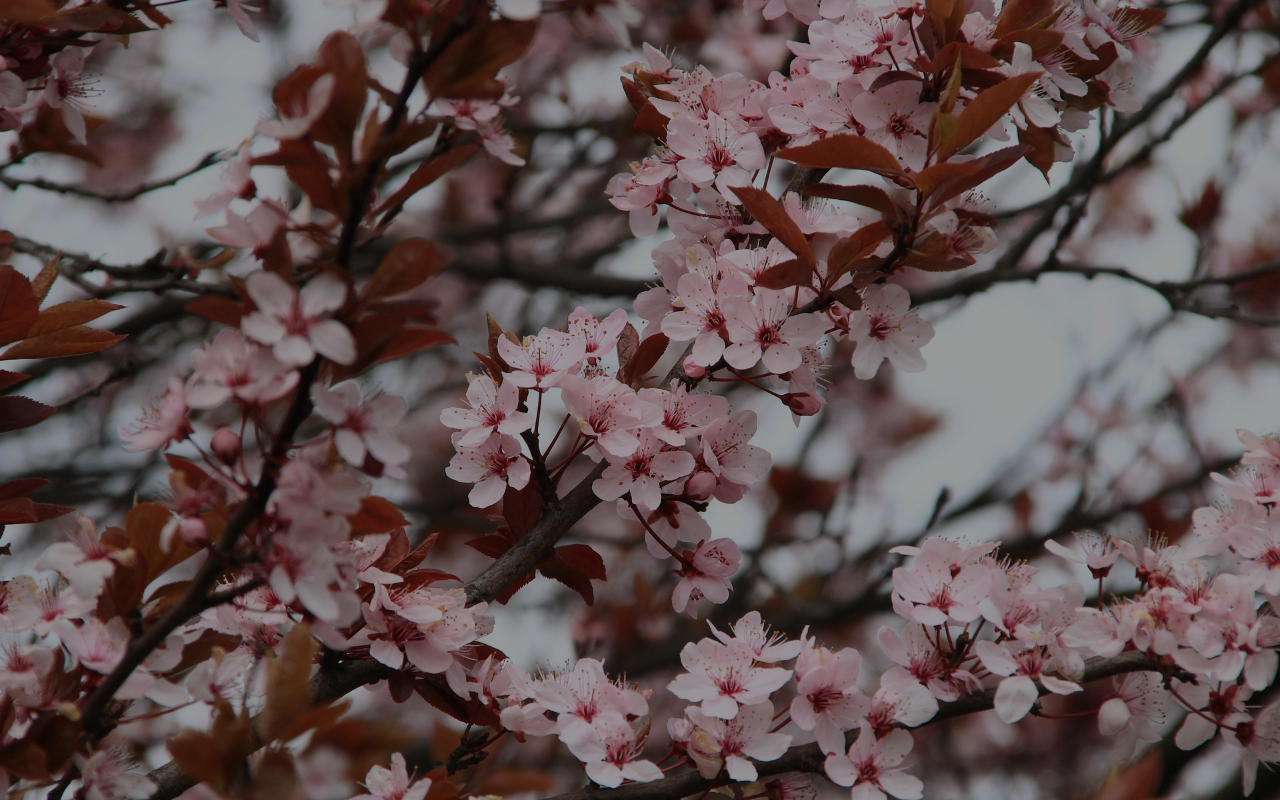
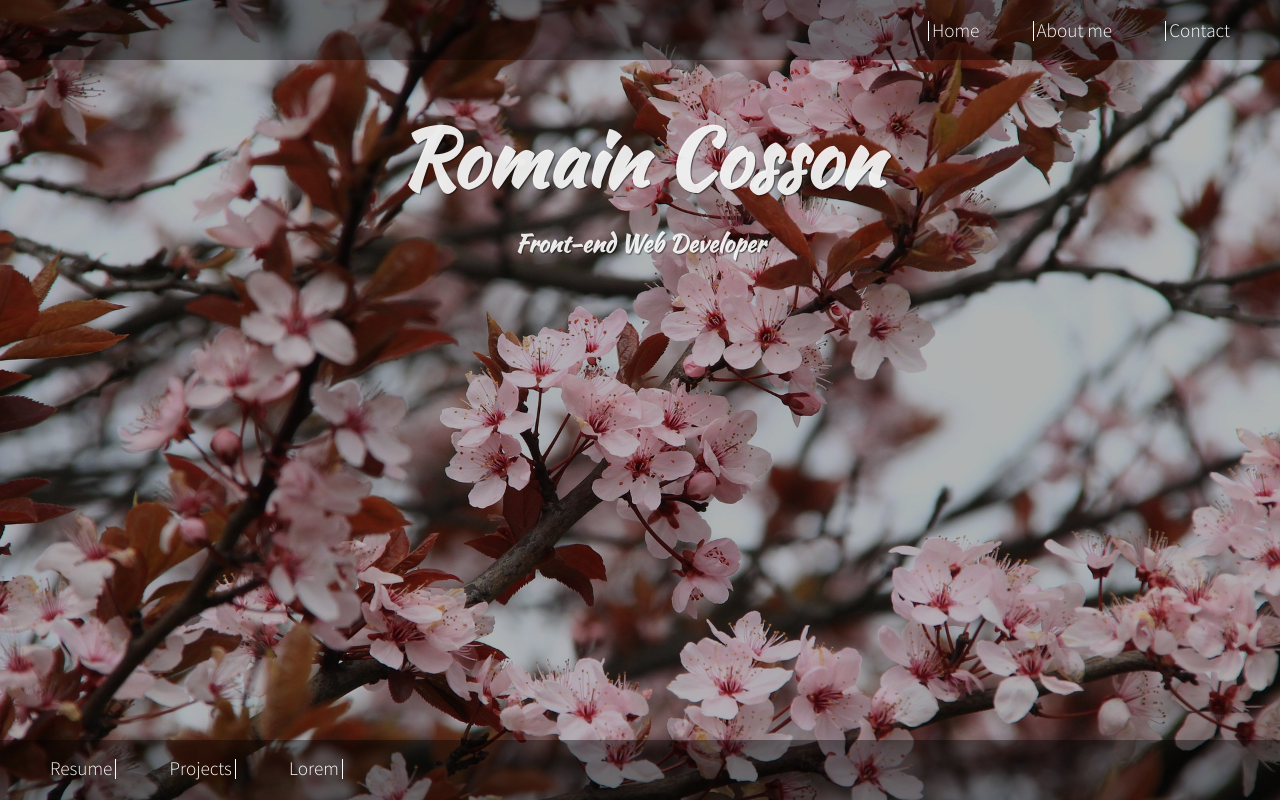
Before and after one commit to RCosson/RCosson.github.io, a plain HTML site: page index.html in a window 1280 px wide. Drawn offline with nearby package versions, Linux system fonts and the light colour scheme.

Commit message:
home page

```diff
--- /dev/null
+++ b/assets/scripts/script.js
@@ -0,0 +1,17 @@
+setTimeout( function(){
+  $(document).ready(function() {
+    $(".top").slideDown(1100).removeClass('.hidden');
+  });
+
+  $(document).ready(function() {
+    $(".bottom").slideDown(1100).removeClass('.hidden');
+  });
+
+  $(document).ready(function(){
+      setTimeout(function(){
+        $('.titles').fadeIn(750).removeClass('.hidden');
+        $('.nav').slideDown(750).removeClass('.hidden');
+       },
+    1200);
+  });
+}  , 400 );
--- a/assets/style/style.css
+++ b/assets/style/style.css
@@ -5,11 +5,110 @@ html, body, .content {
 
 body {
   margin: 0;
-  background-image: url("bg.jpg");
+  background-image: url("./img/bg.jpg");
   background-size: cover;
 }
 
 .content {
   margin: 0;
+  background-color: rgba(0, 0, 0, 0.3);
+}
+
+@font-face {
+  font-family: 'title';
+  src: url('./fonts/KaushanScript-Regular.otf');
+}
+
+@font-face {
+  font-family: 'rest';
+  src: url('./fonts/SourceSansPro-Light.otf');
+}
+
+* {
+  font-family: 'rest';
+}
+
+h1 {
+  padding-top: 100px;
+  font-size: 500%;
+  margin-bottom: 10px;
+}
+
+h1, h2 {
+  font-family: 'title';
+  margin-top: 0;
+  text-align: center;
+  color: rgba(255, 255, 255, 0.9);
+  text-shadow: 1px 1px 1px rgba(0, 0, 0, 0.5);
+}
+
+.hidden {
+  display: none;
+}
+
+.top {
+  position: absolute;
+  top: 0;
+  width: 100%;
   background-color: rgba(0, 0, 0, 0.4);
+  height: 60px;
 }
+
+.top ul {
+  list-style: none;
+  float: right;
+  margin-top: 18px;
+}
+
+.bottom ul {
+  list-style: none;
+  float: left;
+  margin-bottom: 18px;
+}
+
+.top li, .bottom li {
+  display: inline;
+  color: white;
+  font-size: 120%;
+}
+
+.top li {
+  margin-right: 50px;
+}
+
+.bottom li {
+  margin-left: 50px;
+}
+
+.bottom ul {
+  padding-left: 0;
+}
+
+.top a, .bottom a {
+  color: white;
+  text-decoration: none;
+  transition: 0.4s;
+}
+
+.top a:hover, .bottom a:hover {
+  color: #ea88a7;
+  transition: 0.4s;
+}
+
+.border-left {
+  border-left: 1px solid white;
+  padding-left: 3px;
+}
+
+.border-right {
+  border-right: 1px solid white;
+  padding-right: 3px;
+}
+
+.bottom {
+  position: absolute;
+  bottom: 0;
+  width: 100%;
+  background-color: rgba(0, 0, 0, 0.4);
+  height: 60px;
+}
--- a/index.html
+++ b/index.html
@@ -4,13 +4,31 @@
   <meta charset="UTF-8">
   <meta name="viewport" content="width=device-width, initial-scale=1.0">
   <meta http-equiv="X-UA-Compatible" content="ie=edge">
-  <title>Romain C. - Web Dev</title>
+  <title>Romain C. - Web Developer</title>
   <link rel="stylesheet" href="./assets/style/style.css">
   <script src="http://code.jquery.com/jquery-latest.min.js" type="text/javascript"></script>
 </head>
 <body>
   <div class="content">
-
+    <header class="top hidden">
+      <ul class="nav hidden">
+        <span class="border-left"><li><a href="">Home</a></li></span>
+        <span class="border-left"><li><a href="">About me</a></li></span>
+        <span class="border-left"><li><a href="">Contact</a></li></span>
+      </ul>
+    </header>
+    <div class="titles hidden">
+      <div class="h1"><h1>Romain Cosson</h1></div>
+      <div class="h2"><h2>Front-end Web Developer</h2></div>
+    </div>
+    <footer class="bottom hidden">
+      <ul class="nav hidden">
+        <span class="border-right"><li><a href="">Resume</a></li></span>
+        <span class="border-right"><li><a href="">Projects</a></li></span>
+        <span class="border-right"><li><a href="">Lorem</a></li></span>
+      </ul>
+    </footer>
   </div>
+  <script src="./assets/scripts/script.js"></script>
 </body>
 </html>
```
Also changed, not shown: assets/style/fonts/KaushanScript-Regular.otf (added), assets/style/fonts/SourceSansPro-Light.otf (added), assets/style/img/bg.jpg (renamed from assets/style/bg.jpg), assets/style/img/bled-1899264_1920.jpg (added), assets/style/img/landscape-1706067_1920.jpg (added), assets/style/img/malibu-2080075_1920.jpg (added), assets/style/img/travel-1749508_1920.jpg (added).
